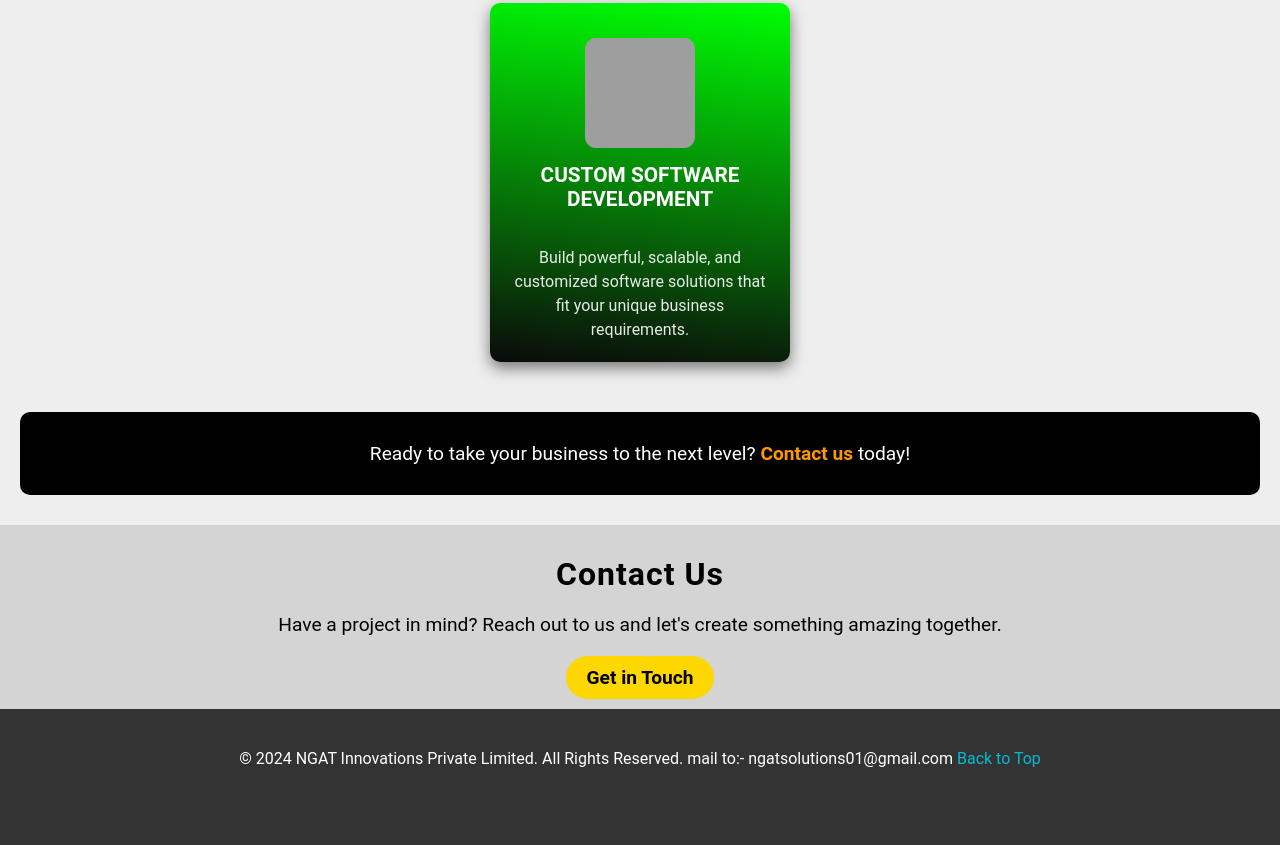
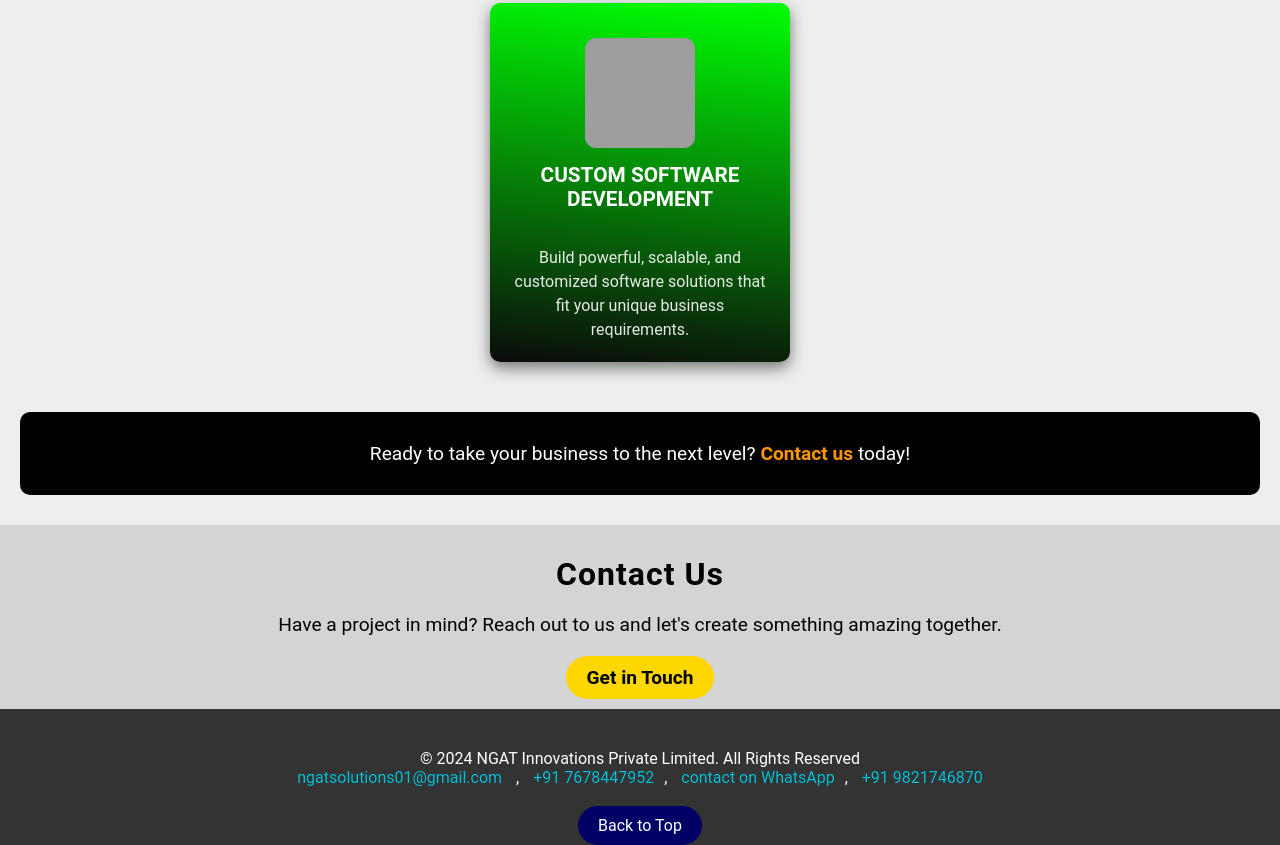
Before and after one commit to aayushmishra20/NGATInnovations-, a plain HTML site: page index.html in a window 1280 px wide. Shown: the part 3005-3850 px from the top of the page. Before the commit the page ends 3814 px from the top, so only its background shows below. Drawn offline with Linux system fonts and the light colour scheme; grey boxes are pictures that could not be loaded.

Commit message:
Updated index.html , contact added

```diff
--- a/index.html
+++ b/index.html
@@ -739,6 +739,8 @@ h1, h2 {
 
         footer a {
             color: #00bcd4;
+            padding: 10px;
+
         }
 
         .form-container {
@@ -943,7 +945,12 @@ h1, h2 {
 
     <!-- Footer -->
     <footer>
-        <p>&copy; 2024 NGAT Innovations Private Limited. All Rights Reserved. mail to:- ngatsolutions01@gmail.com <a href="#home">Back to Top</a></p>
+        <p>&copy; 2024 NGAT Innovations Private Limited. All Rights Reserved
+        <br><a href="mailto:ngatsolutions01@gmail.com">ngatsolutions01@gmail.com</a> , <a href="tel:+917678447952">+91 7678447952</a>, <a href="https://wa.me/9818495019">contact on WhatsApp</a>, <a href="tel:+919821746870">+91 9821746870</a>  </br> </p>
+        <br><a href="#home" style="background-color: #000066; color: white; padding: 10px 20px; text-decoration: none; border-radius: 50px; display: inline-block; border: none; cursor: pointer;">
+    Back to Top
+</a>
+</br>
     </footer>
 
     <script>
```
